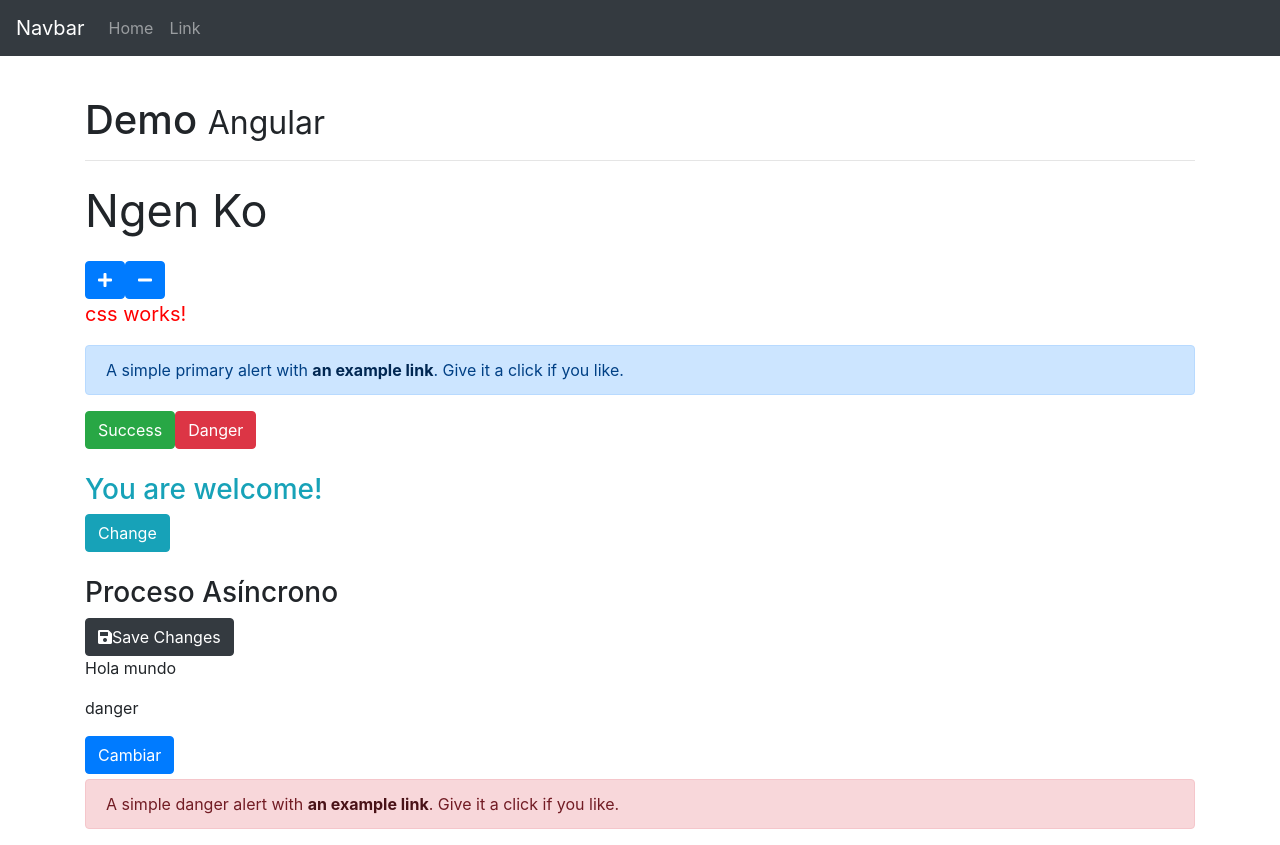
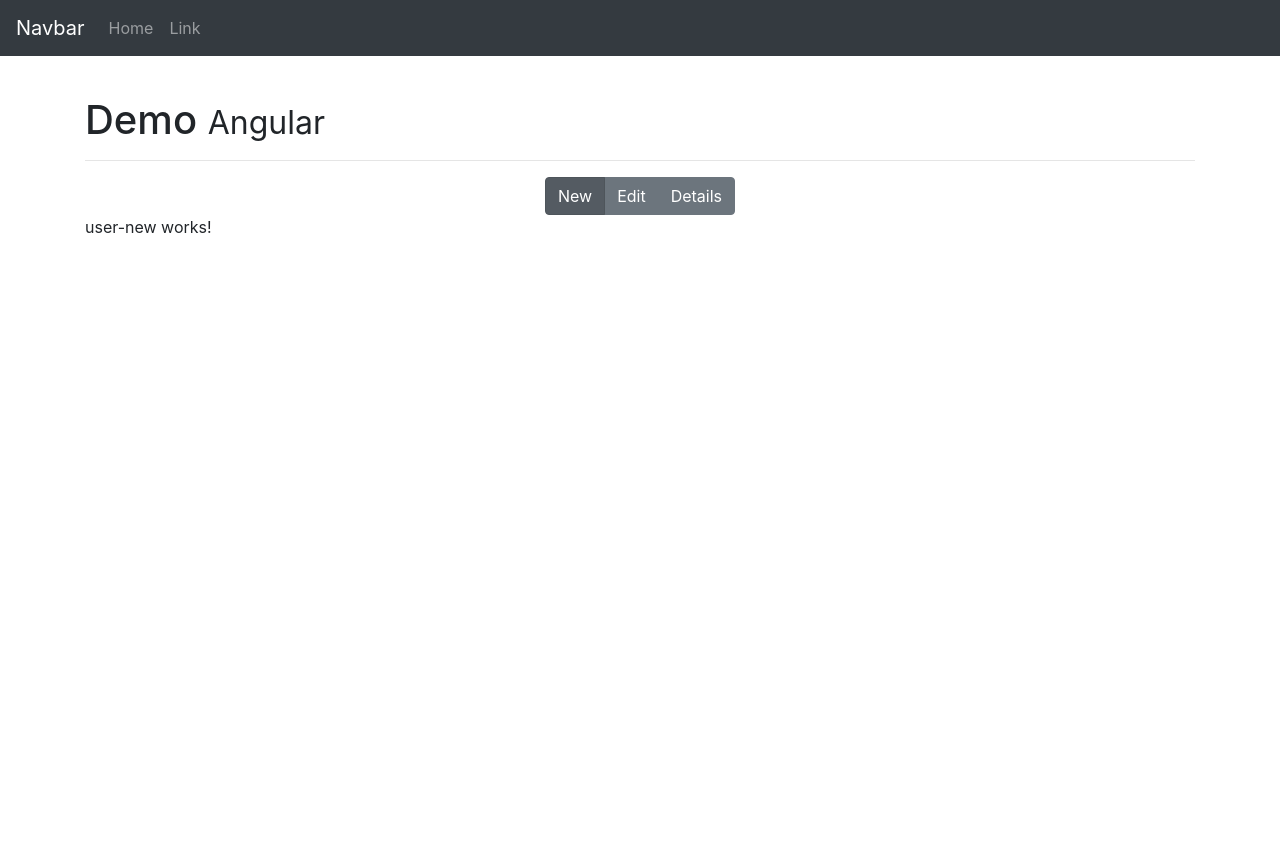
Before and after one commit to Jesusd19/varied, an Angular app: page /user/10/new in a window 1280 px wide. Before the commit this address led to /home. After the commit the page ends 800 px from the top, so only its background shows below. Built offline with nearby package versions, Linux system fonts and the light colour scheme.

Commit message:
Agregando rutas hijas

```diff
--- a/src/app/components/navbar/navbar.component.html
+++ b/src/app/components/navbar/navbar.component.html
@@ -9,7 +9,7 @@
           <a [routerLink]="[ '/home' ]" class="nav-link">Home</a>
         </li>
         <li class="nav-item">
-          <a [routerLink]="[ '/user' ]" class="nav-link">Link</a>
+          <a [routerLink]="[ '/user', 10 ]" class="nav-link">Link</a>
         </li>
       </ul>
 
--- a/src/app/components/user/user.component.html
+++ b/src/app/components/user/user.component.html
@@ -1,3 +1,16 @@
-<p>
-  user works!
-</p>
+<div class="row">
+  <div class="col-md-12 text-center">
+    <div class="btn-group" role="group" aria-label="Basic example">
+      <button [routerLink]="['new']" routerLinkActive="active" type="button" class="btn btn-secondary">
+        New
+      </button>
+      <button [routerLink]="['edit']" routerLinkActive="active" type="button" class="btn btn-secondary">
+        Edit
+      </button>
+      <button [routerLink]="['details']" routerLinkActive="active" type="button" class="btn btn-secondary">
+        Details
+      </button>
+    </div>
+  </div>
+</div>
+<router-outlet></router-outlet>
```
Also changed, not shown: src/app/app-routing.module.ts (+20 -8 lines).
